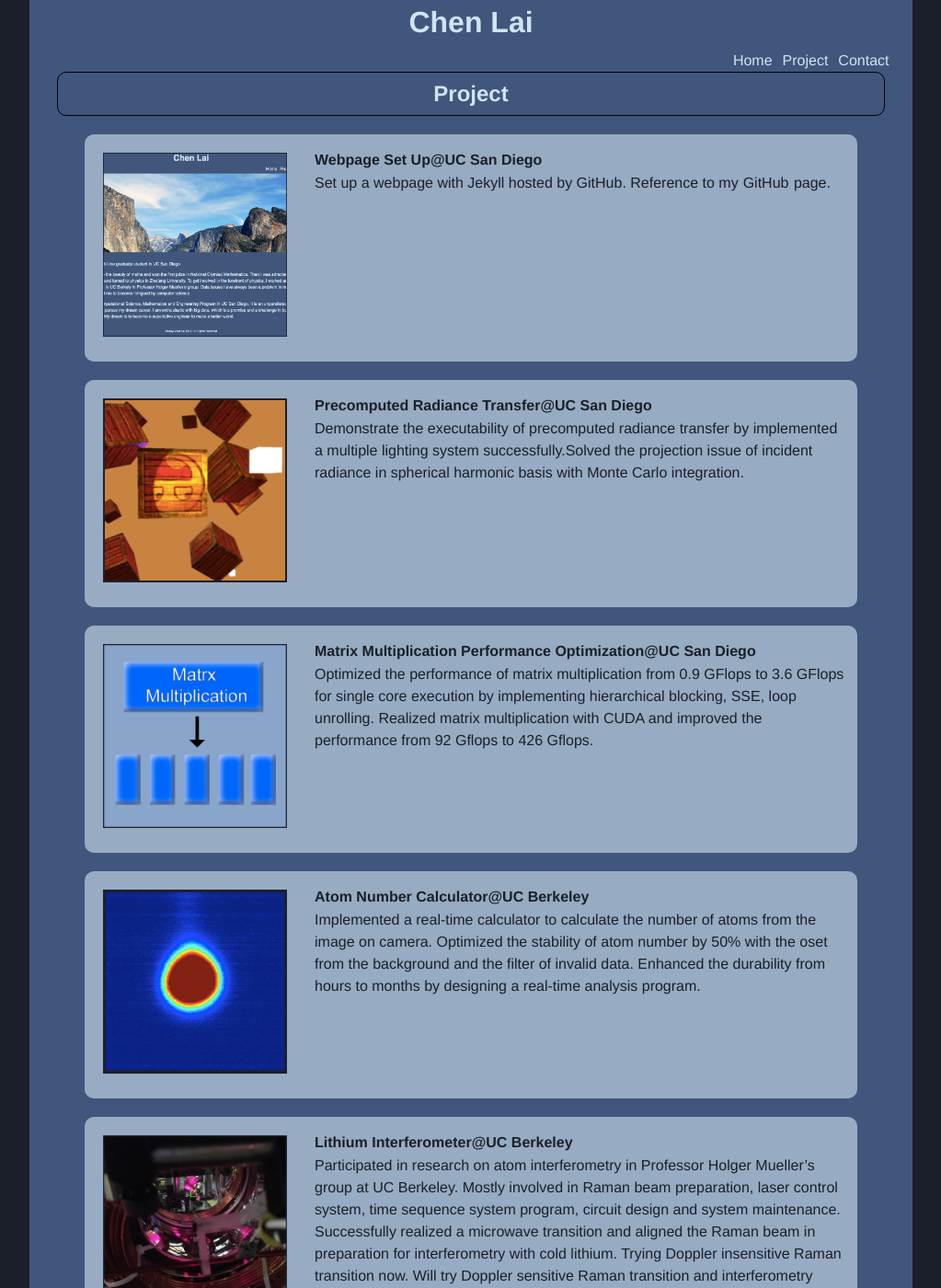
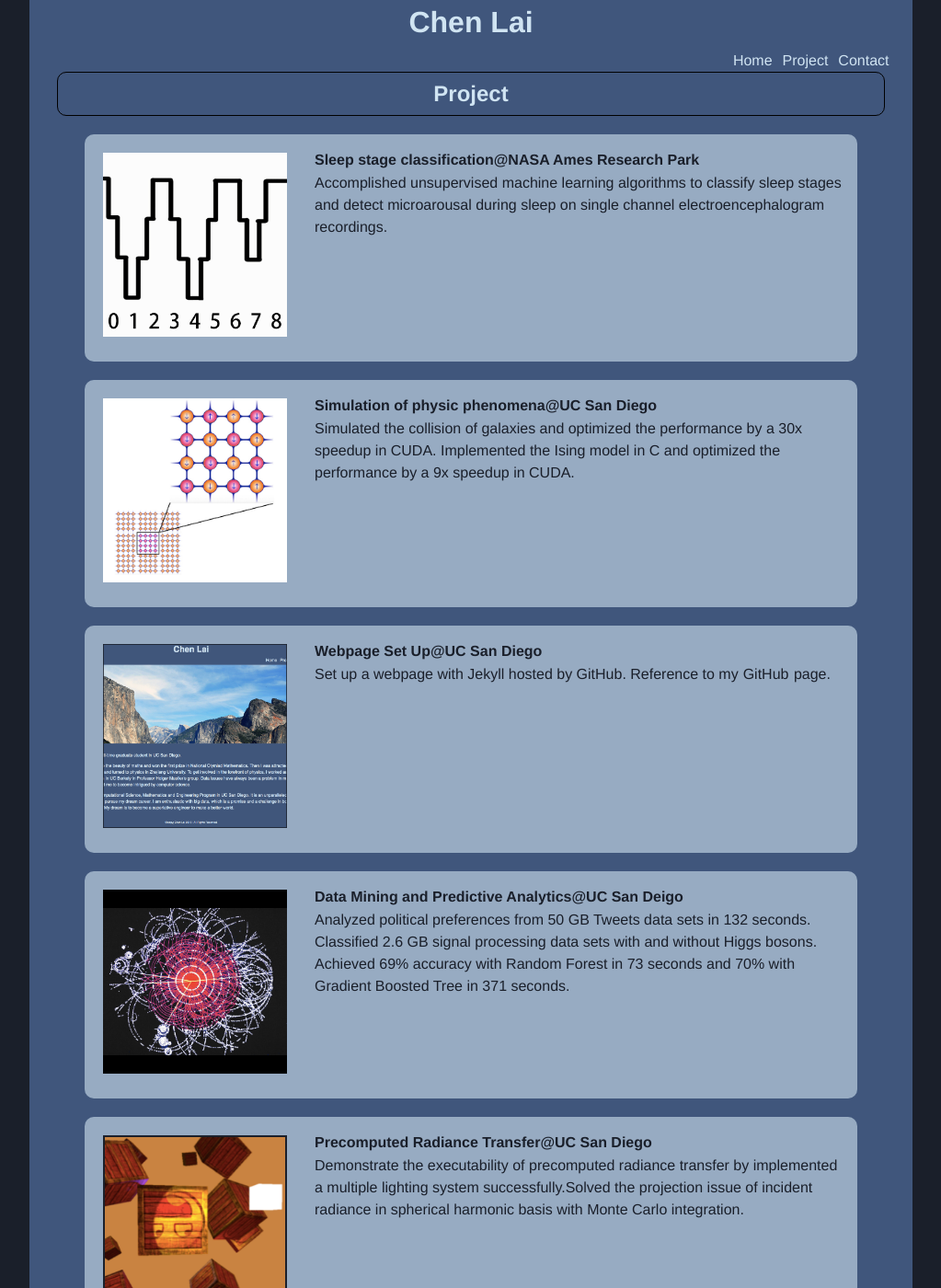
Before and after one commit to CLaigit/homepage, a Jekyll site: the page built from project/index.html, in a window 1280 px wide and 1400 px high. Shown: the whole window at 92% size, without its empty margins (128-1151 px from the left). Built offline with Jekyll 4.4.1, drawn with Linux system fonts in a browser that asks for light colours.

Commit message:
update homepage

```diff
--- /dev/null
+++ b/_posts/2016-09-15-eeg.md
@@ -0,0 +1,6 @@
+---
+layout: post
+title: Sleep stage classification@NASA Ames Research Park
+image: /img/eeg.jpg
+---
+Accomplished unsupervised machine learning algorithms to classify sleep stages and detect microarousal during sleep on single channel electroencephalogram recordings.
--- /dev/null
+++ b/_posts/2016-1-1-datamining.md
@@ -0,0 +1,6 @@
+---
+layout: post
+title: Data Mining and Predictive Analytics@UC San Deigo
+image: /img/data.jpg
+---
+Analyzed political preferences from 50 GB Tweets data sets in 132 seconds. Classified 2.6 GB signal processing data sets with and without Higgs bosons. Achieved 69% accuracy with Random Forest in 73 seconds and 70% with Gradient Boosted Tree in 371 seconds.
--- /dev/null
+++ b/_posts/2016-1-3-physics.md
@@ -0,0 +1,6 @@
+---
+layout: post
+title: Simulation of physic phenomena@UC San Diego
+image: /img/physics.jpg
+---
+Simulated the collision of galaxies and optimized the performance by a 30x speedup in CUDA. Implemented the Ising model in C and optimized the performance by a 9x speedup in CUDA.
--- a/index.html
+++ b/index.html
@@ -9,10 +9,10 @@ layout: default
 
    <p>
 
-  I am a current full-time graduate student in UC San Diego. <p>
+  I am a graduate student at UC San Diego in Computational Science. Currently I am looking for full-time postion in Software Engineering or Data Science. <p>
 
-  I was addicted to the beauty of maths and won the first prize in National Olymiad Mathematics. Then I was attracted by the fancy of physics and turned to physics in Zhejiang University. To get involved in the forefront of physics, I worked as a full-time student research in UC Berkely in Professor Holger Mueller’s group. Data issues have always been a problem in my research, which is what led me to become intrigued by computer science.<p>
+  My graduate study have focused on efficient scientific computation. My favorite areas of study are algorithm design, parallel computing, machine learning, database theory and data mining. I have also deepened my skills in computational mathematics via courses in numerical methods for problems such as linear algebra, ordinary, and partial differential equations. I have even sought opportunities to study how to harness the power of supercomputers and GPUs to produce powerful simulations of collision of galaxies and Ising Model in three-dimension space, some of the most difficult physics problems in gravitation and quantum mechanics.<p>
 
-  Now, I am in Computational Science, Mathematics and Engineering Program in UC San Diego. It is an unparalleled platform from which I can pursue my dream career. I am enthusiastic with big data, which is a promise and a challenge in both industry and academia. . My dream is to become a superlative engineer to make a better world.
+  <!-- Now, I am in Computational Science, Mathematics and Engineering Program in UC San Diego. It is an unparalleled platform from which I can pursue my dream career. I am enthusiastic with big data, which is a promise and a challenge in both industry and academia. . My dream is to become a superlative engineer to make a better world. -->
   </p>
 </section>
```
Also changed, not shown: img/data.jpg (added), img/eeg.jpg (added), img/physics.jpg (added), 1 other file.
